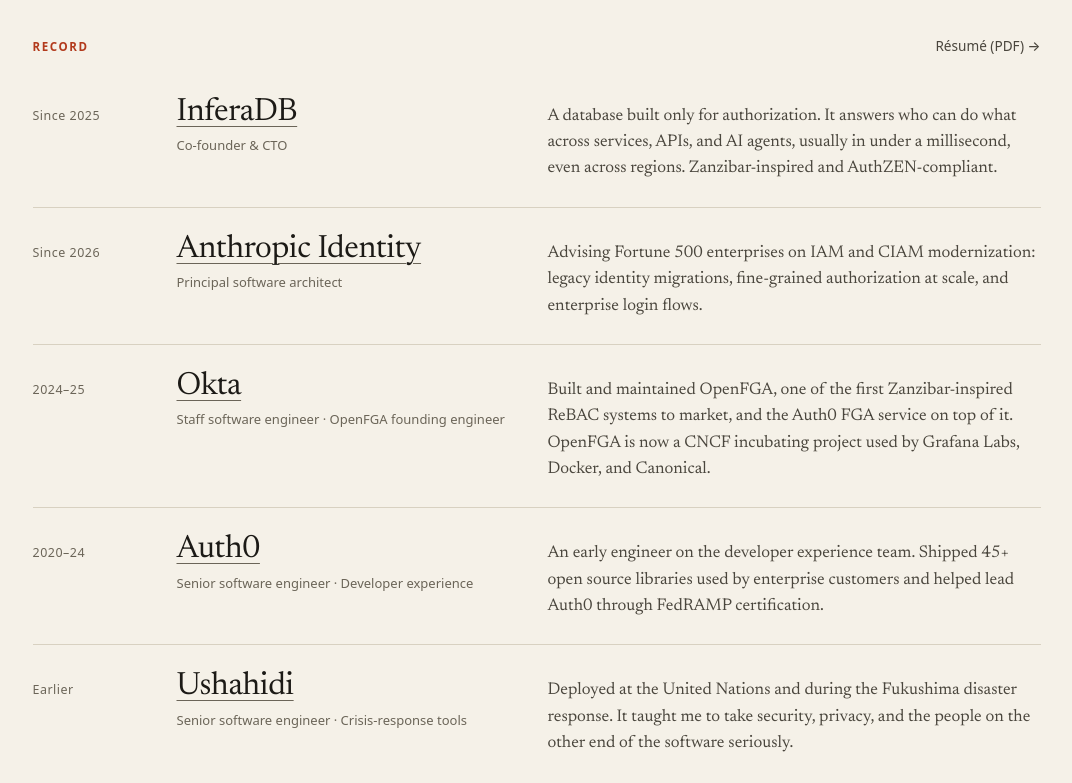
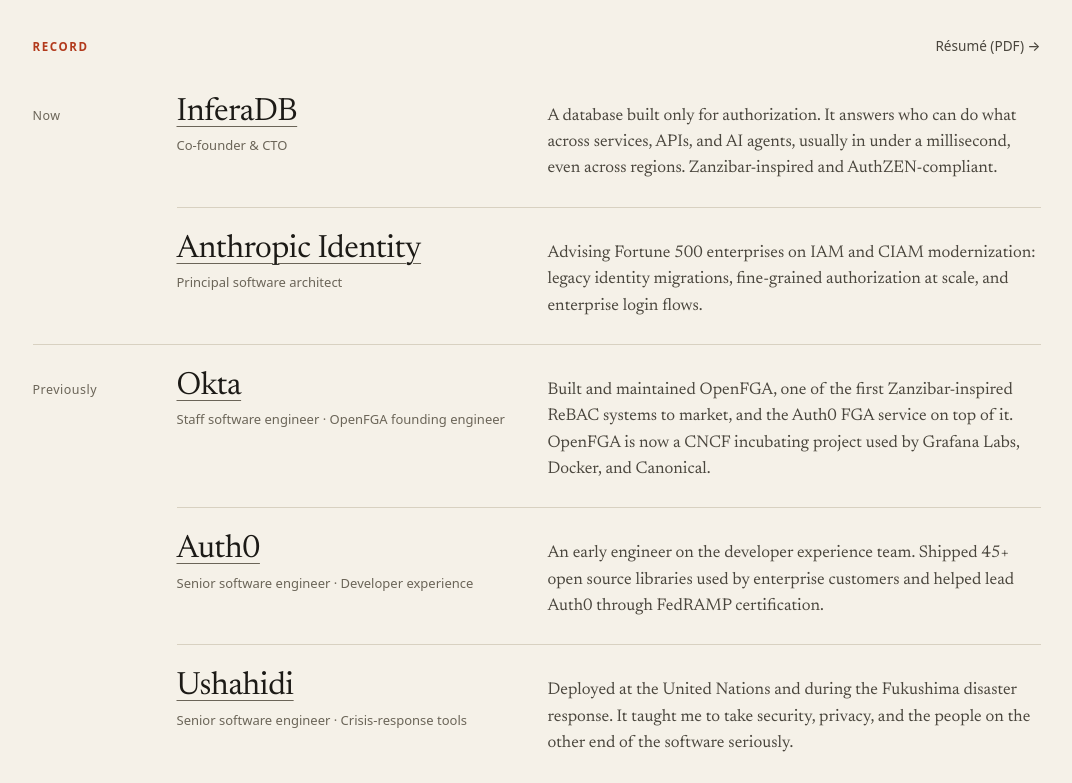
Before and after one commit to evansims/evansims, a Jekyll site: the page built from docs/index.md, in a window 1280 px wide. Shown: the part 846-1629 px from the top of the page, without its empty margins (96-1168 px from the left). Built offline with Jekyll 4.4.1, drawn with Linux system fonts in a browser that asks for light colours.

Commit message:
feat: group the homepage Record under Now and Previously
Replace the per-row years with two labels, each shown once beside its
group of rows, so the section reads less like a résumé. A full-width
rule starts each group; rules between rows in a group stop short of
the label column.

Rows gain a `group` field for the homepage. `when` keeps the years
and still feeds /llms.txt.

```diff
--- a/docs/_data/record.yml
+++ b/docs/_data/record.yml
@@ -1,24 +1,29 @@
 - when: Since 2025
+  group: Now
   org: InferaDB
   url: https://inferadb.com
   role: Co-founder & CTO
   body: "A database built only for authorization. It answers who can do what across services, APIs, and AI agents, usually in under a millisecond, even across regions. Zanzibar-inspired and AuthZEN-compliant."
 - when: Since 2026
+  group: Now
   org: Anthropic Identity
   url: https://anthropicidentity.com/
   role: Principal software architect
   body: "Advising Fortune 500 enterprises on IAM and CIAM modernization: legacy identity migrations, fine-grained authorization at scale, and enterprise login flows."
 - when: 2024–25
+  group: Previously
   org: Okta
   url: https://www.okta.com
   role: Staff software engineer · OpenFGA founding engineer
   body: "Built and maintained OpenFGA, one of the first Zanzibar-inspired ReBAC systems to market, and the Auth0 FGA service on top of it. OpenFGA is now a CNCF incubating project used by Grafana Labs, Docker, and Canonical."
 - when: 2020–24
+  group: Previously
   org: Auth0
   url: https://auth0.com
   role: Senior software engineer · Developer experience
   body: "An early engineer on the developer experience team. Shipped 45+ open source libraries used by enterprise customers and helped lead Auth0 through FedRAMP certification."
 - when: Earlier
+  group: Previously
   org: Ushahidi
   url: https://www.ushahidi.com
   role: Senior software engineer · Crisis-response tools
--- a/docs/_layouts/home.html
+++ b/docs/_layouts/home.html
@@ -17,14 +17,21 @@ layout: default
         <h2 class="label">Record</h2>
         <a href="/resume.pdf">Résumé (PDF) <span aria-hidden="true">→</span></a>
     </div>
-    {%- for row in site.data.record %}
-    <div class="rec">
-        <p class="when">{{ row.when }}</p>
+    {%- assign groups = site.data.record | group_by: "group" %}
+    {%- for group in groups %}
+    <div class="rec-group">
+        <p class="when">{{ group.name | escape }}</p>
         <div>
-            <h3>{% if row.url %}<a href="{{ row.url }}">{{ row.org | escape }}</a>{% else %}{{ row.org | escape }}{% endif %}</h3>
-            <p class="role">{{ row.role | escape }}</p>
+            {%- for row in group.items %}
+            <div class="rec">
+                <div>
+                    <h3>{% if row.url %}<a href="{{ row.url }}">{{ row.org | escape }}</a>{% else %}{{ row.org | escape }}{% endif %}</h3>
+                    <p class="role">{{ row.role | escape }}</p>
+                </div>
+                <p class="body">{{ row.body | smartify }}</p>
+            </div>
+            {%- endfor %}
         </div>
-        <p class="body">{{ row.body | smartify }}</p>
     </div>
     {%- endfor %}
 </section>
--- a/docs/assets/css/site.css
+++ b/docs/assets/css/site.css
@@ -552,25 +552,39 @@ img {
     color: var(--ink);
 }
 
+.rec-group {
+    display: grid;
+    grid-template-columns: 7rem minmax(0, 1fr);
+    align-items: baseline;
+    gap: 0.5rem 2rem;
+    border-top: 1px solid var(--rule);
+}
+
+.sec-h + .rec-group {
+    border-top: 0;
+}
+
 .rec {
     display: grid;
-    grid-template-columns: 7rem minmax(0, 1.1fr) minmax(0, 1.6fr);
+    grid-template-columns: minmax(0, 1.1fr) minmax(0, 1.6fr);
     align-items: baseline;
     gap: 0.5rem 2rem;
     padding-block: 1.5rem;
+}
+
+.rec + .rec {
     border-top: 1px solid var(--rule);
 }
 
-.sec-h + .rec {
+.sec-h + .rec-group .rec:first-child {
     padding-top: 0;
-    border-top: 0;
 }
 
-.rec:last-child {
+.rec-group:last-child .rec:last-child {
     padding-bottom: 0;
 }
 
-.rec .when {
+.rec-group .when {
     color: var(--muted);
     font: 500 0.78rem/1.4 var(--sans);
     letter-spacing: 0.04em;
@@ -764,10 +778,20 @@ img {
 @media (max-width: 720px) {
     .next,
     .rec,
+    .rec-group,
     .said,
     .else,
     .talks a {
         grid-template-columns: 1fr;
+    }
+
+    .rec-group {
+        padding-top: 1.5rem;
+    }
+
+    .sec-h + .rec-group,
+    .rec-group .rec:first-child {
+        padding-top: 0;
     }
 
     .toc a {
```
Also changed, not shown: test/site_test.rb (+6 -2 lines).
